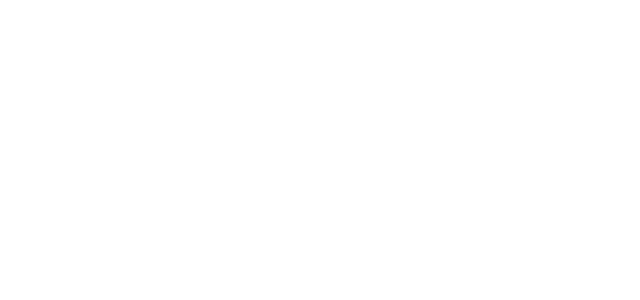
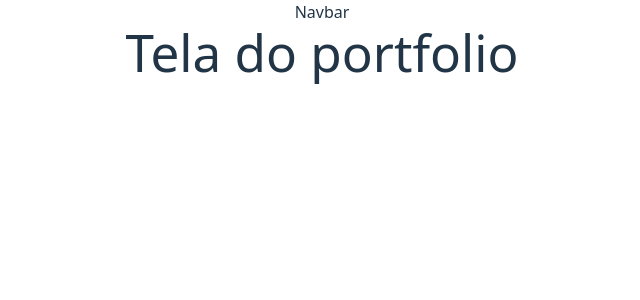
Before and after one commit to Gustavo-Nog/Portfolio, a React (Vite) app: page /portfolio in a window 1280 px wide. Before the commit this address had no page. Shown: the top 300 px of the page, without its empty margins (318-958 px from the left). Built offline with nearby package versions, Linux system fonts and the light colour scheme.

Commit message:
fix: modifica e altera a tela para 'portfolio'

```diff
--- a/src/App.jsx
+++ b/src/App.jsx
@@ -1,6 +1,6 @@
 import { BrowserRouter, Routes, Route } from 'react-router-dom';
-import Home from './pages/Home.jsx';
-import Contato from './pages/Contato.jsx';
+import Home from './pages/Home';
+import Portfolio from './pages/Portfolio';
 import './App.css';
 
 function App() {
@@ -9,7 +9,7 @@
       <div className="min-h-screen w-full">
         <Routes>
           <Route path="/" element={<Home />} />
-          <Route path="/contato" element={<Contato />} />
+          <Route path="/portfolio" element={<Portfolio />} />
         </Routes>
       </div>
     </BrowserRouter>
--- /dev/null
+++ b/src/pages/Portfolio.jsx
@@ -0,0 +1,22 @@
+import SobreMim from '../components/section/SobreMim';
+import Projetos from '../components/section/Projetos';
+import Contato from '../components/section/Contato';
+import Tecnologias from '../components/section/Tecnologias';
+
+import Navbar from '../components/Navbar';
+import Footer from '../components/Footer';
+
+
+function Portfolio() {
+
+	return (
+		<>
+			<Navbar />
+			<h1> Tela do portfolio</h1>
+			<Footer />
+		</>
+	);
+
+}
+
+export default Portfolio;
```
